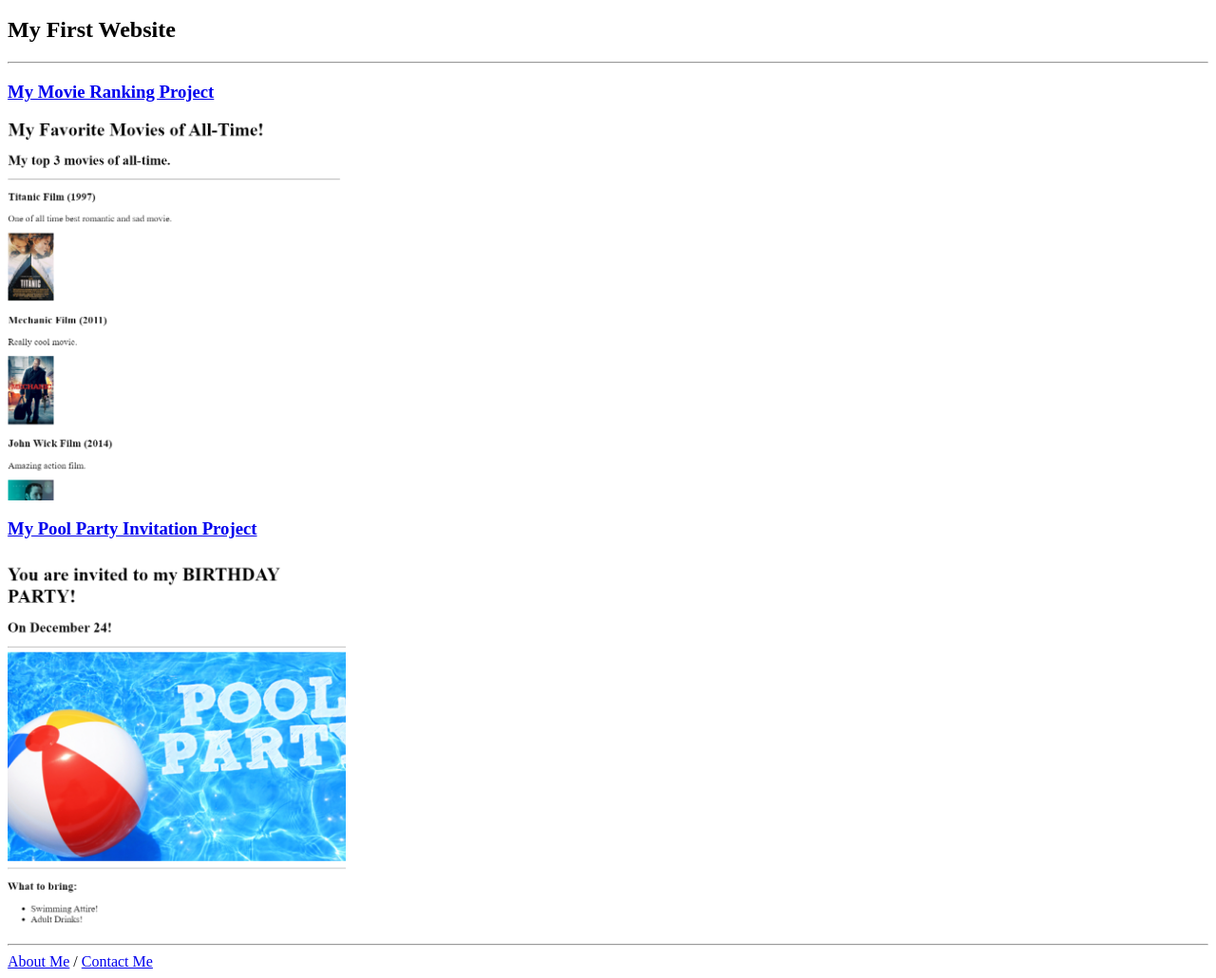
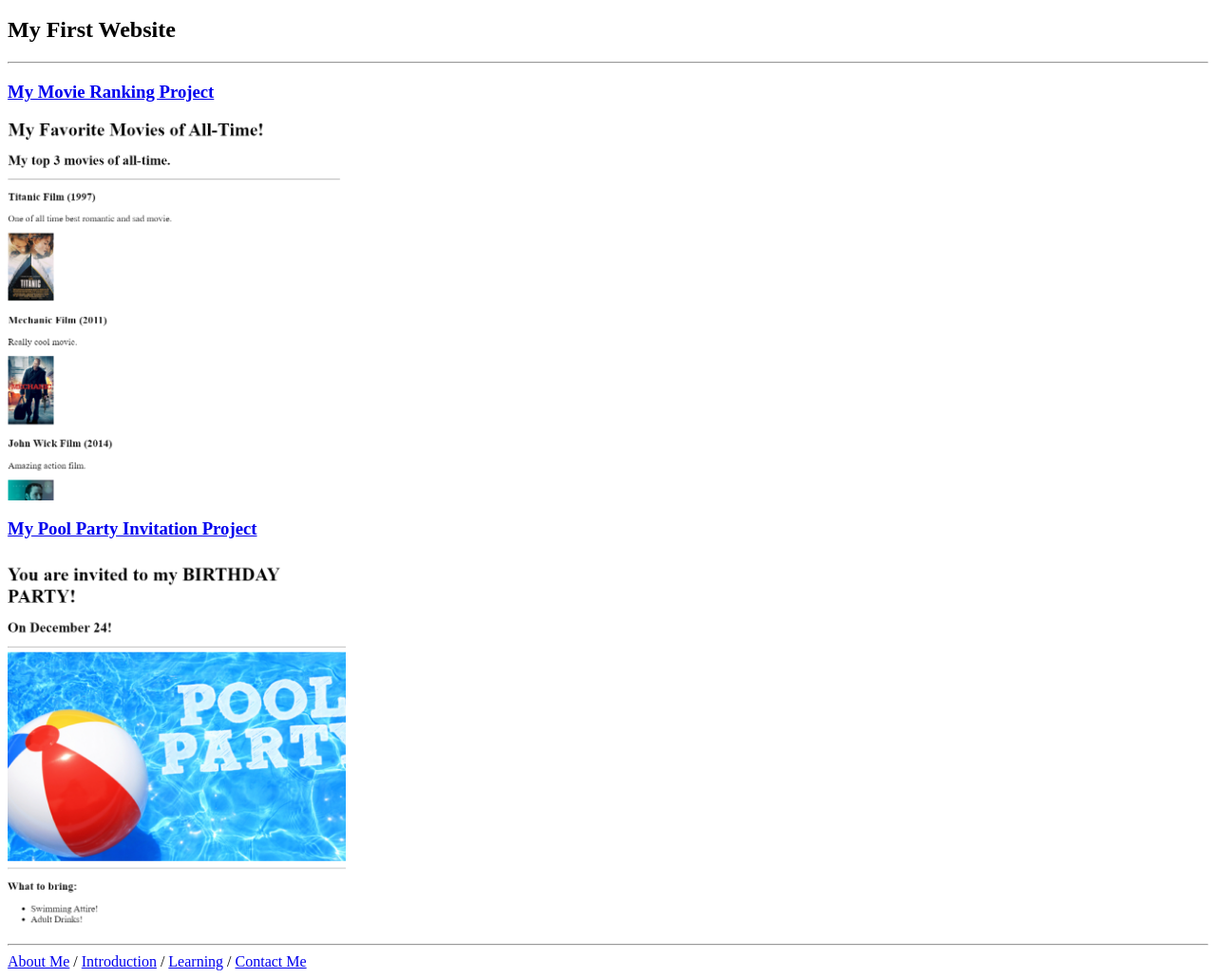
Before and after one commit to ChristianPe2124/html-portforlio, a plain HTML site: page index.html in a window 1280 px wide. Shown: the part 48-1078 px from the top of the page at 95% size. Drawn offline with Linux system fonts and the light colour scheme.

Commit message:
changes made

```diff
--- a/index.html
+++ b/index.html
@@ -17,6 +17,8 @@
         <img src="./assets/images/pool-party-project.png" height="400" alt="Pool party project photo"/>
     <hr />
     <a href="./public/about.html">About Me</a> /
+    <a href="./public/contact.html">Introduction</a> /
+    <a href="./public/contact.html">Learning</a> /
     <a href="./public/contact.html">Contact Me</a>
 </body>
 </html>
```
